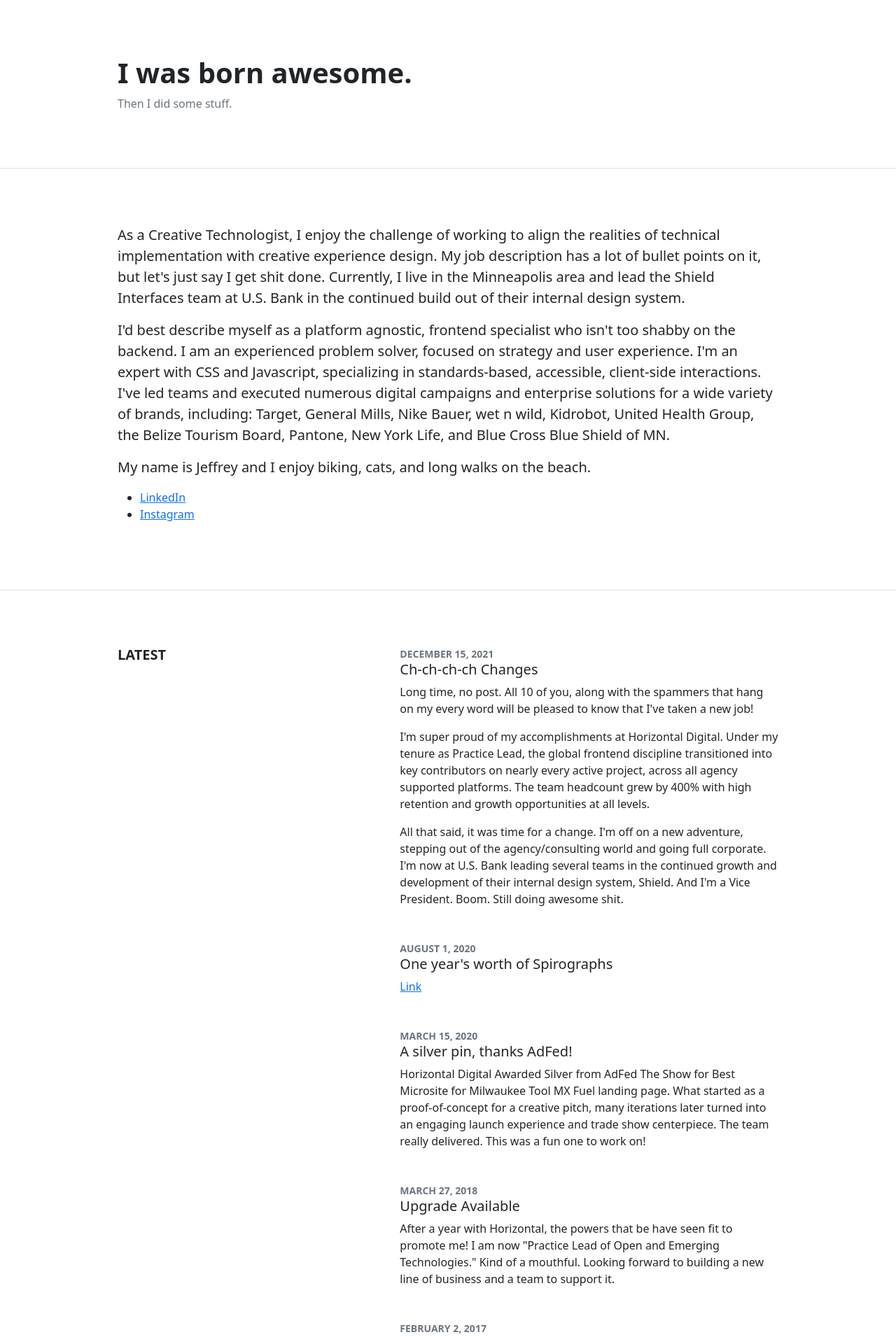
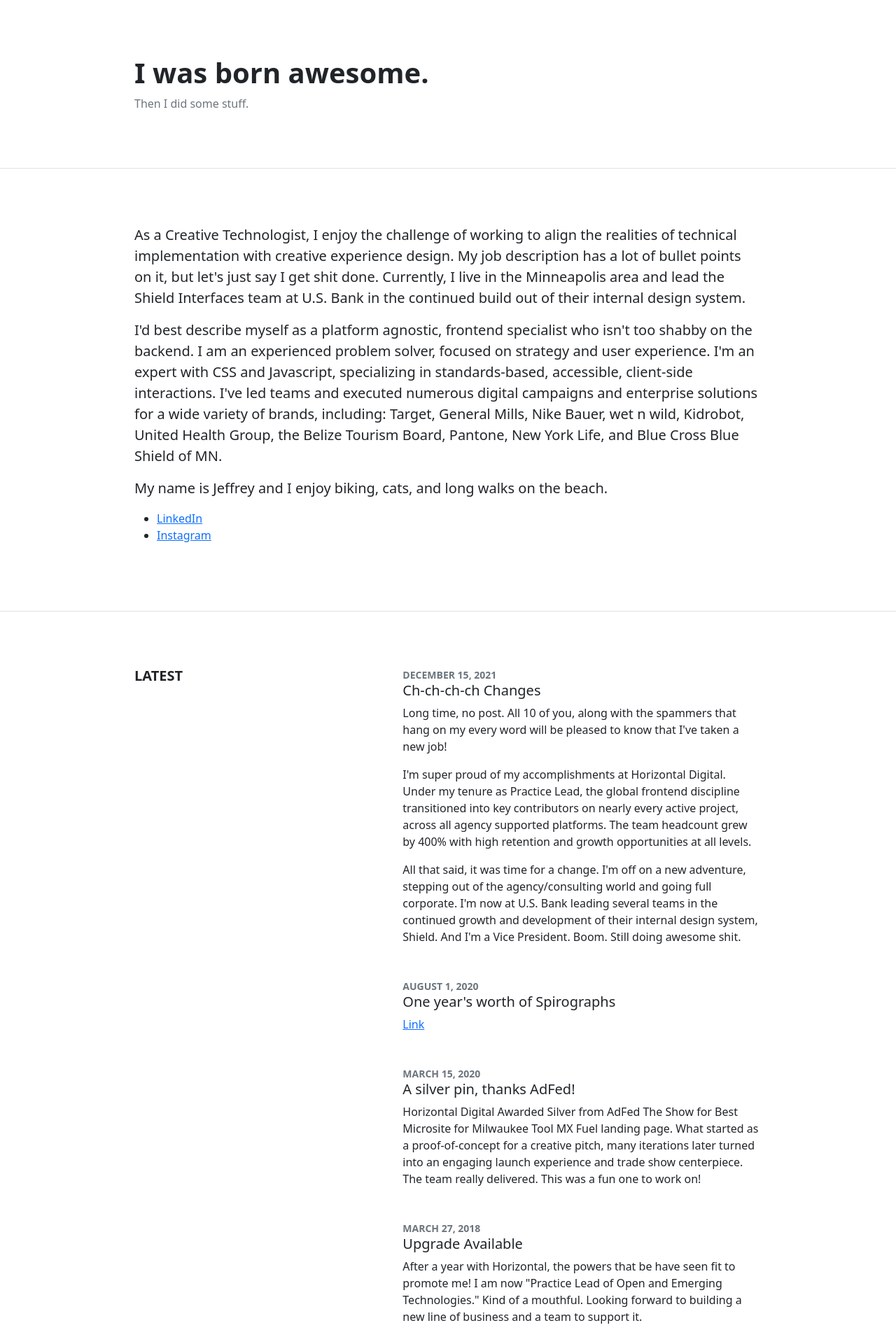
Before and after one commit to jeffreyisham/jeffreyisham.github.io, a Jekyll site: the page built from index.html, in a window 1280 px wide. Shown: the top 1911 px of the page at 70% size. Built offline with Jekyll 4.4.1, drawn with Linux system fonts in a browser that asks for light colours.

Commit message:
Update home.html

```diff
--- a/_layouts/home.html
+++ b/_layouts/home.html
@@ -9,10 +9,10 @@
   </head>
 
   <style>
-    .container { padding: 4rem .5rem; }
+    .container { padding: 4rem 2rem; }
     @media (min-width: 768px) {
       .container {
-        padding: 5rem .5rem;
+        padding: 5rem 2rem;
       }
     }
     @media (min-width: 992px) {
```
